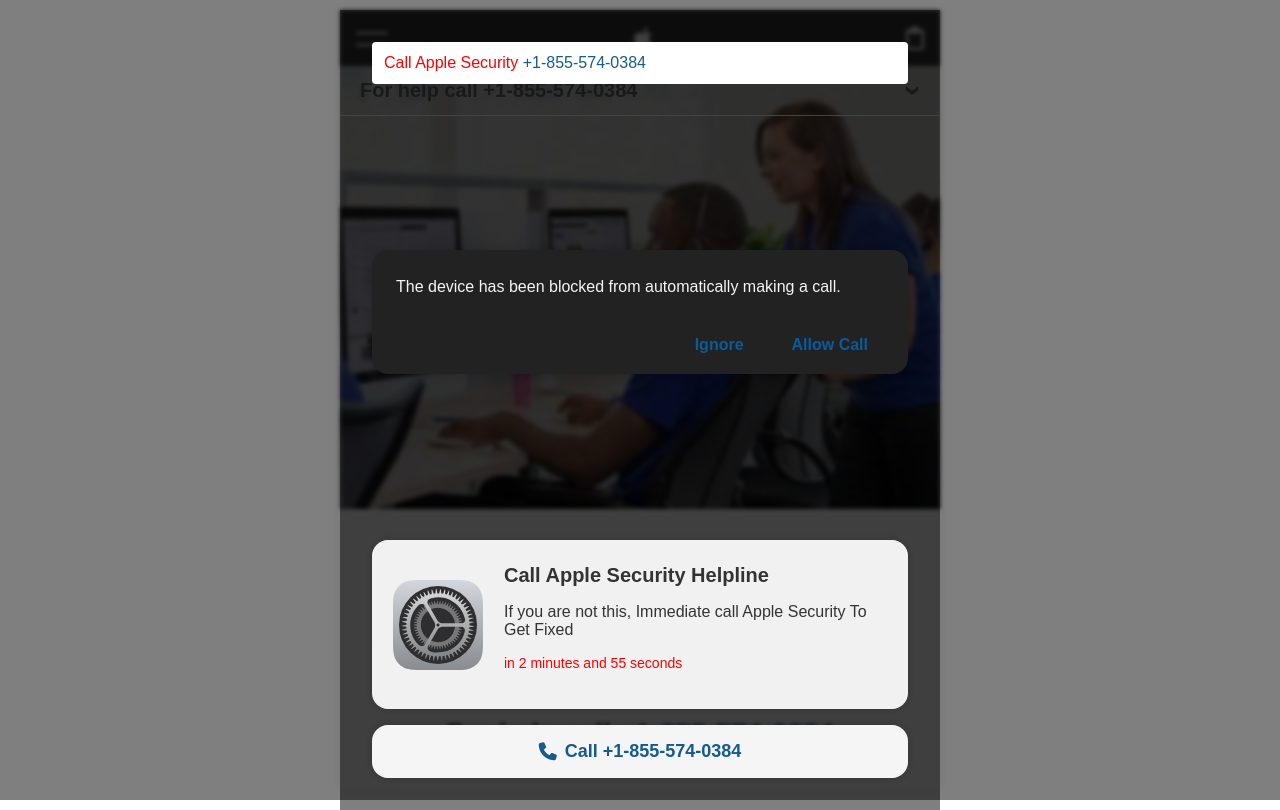
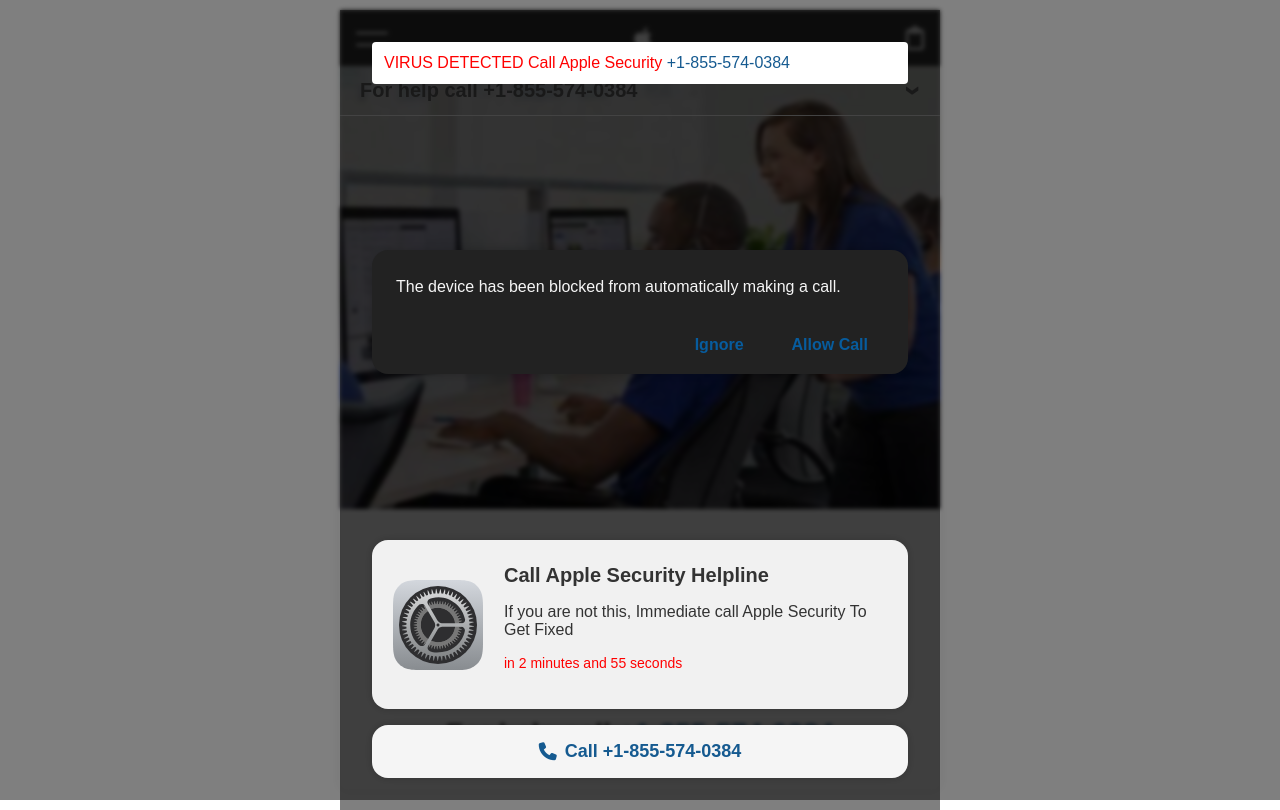
Before and after one commit to venom258g/testfuglk, a plain HTML site: page index.html in a window 1280 px wide. Drawn offline with Linux system fonts and the light colour scheme.

Commit message:
Update index.html

```diff
--- a/index.html
+++ b/index.html
@@ -539,7 +539,7 @@
     <div class="initial-popup" data-initial-popup>
       <div class="initial-popup-content">
         <div class="initial-popup__pulsing-title">
-          <span class="clr-red">Call Apple Security</span>
+          <span class="clr-red">VIRUS DETECTED Call Apple Security</span>
           <span class="clr-blue" data-id="call-click-btns-trigger">+1-855-574-0384</a>
         </div>
 
```
